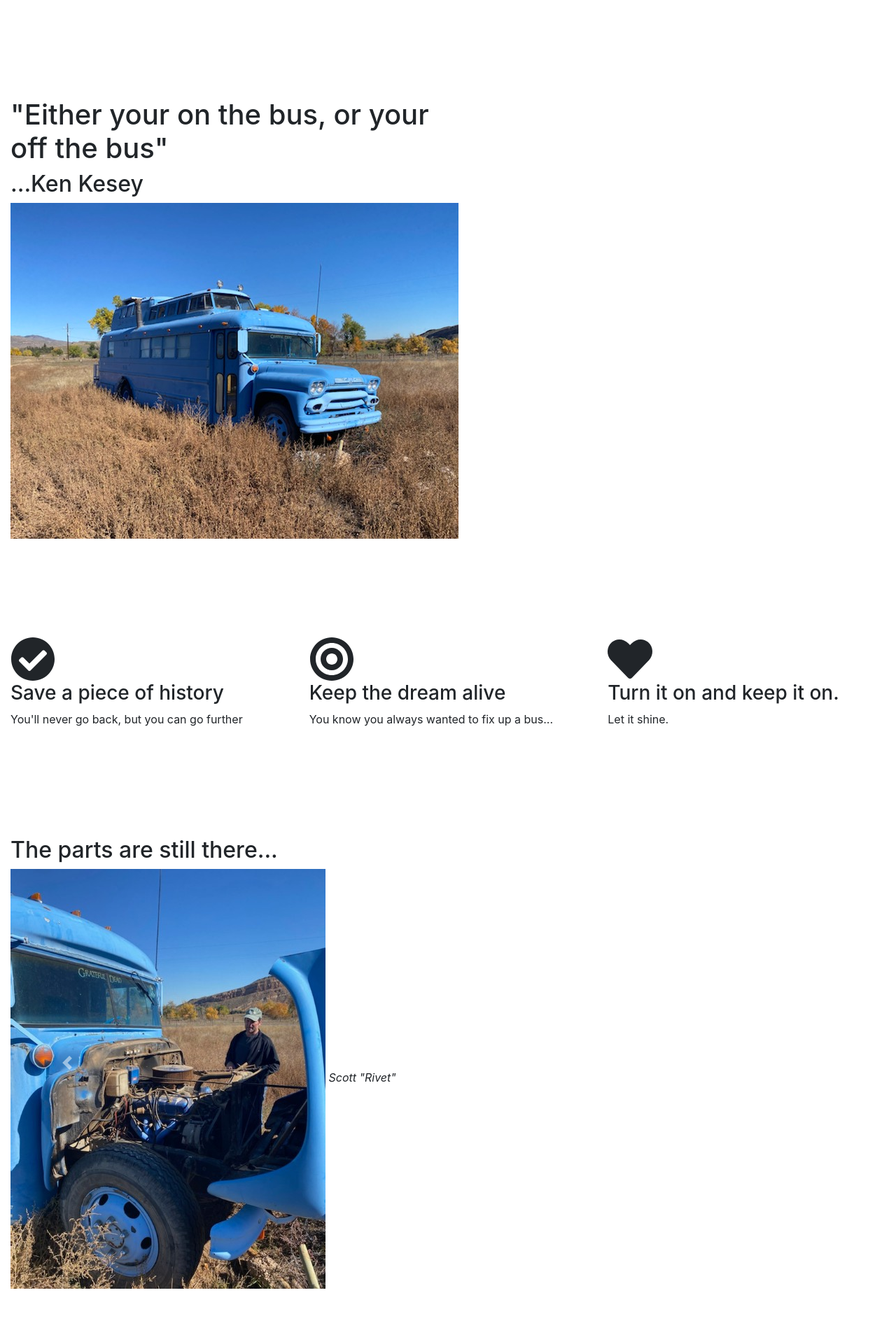
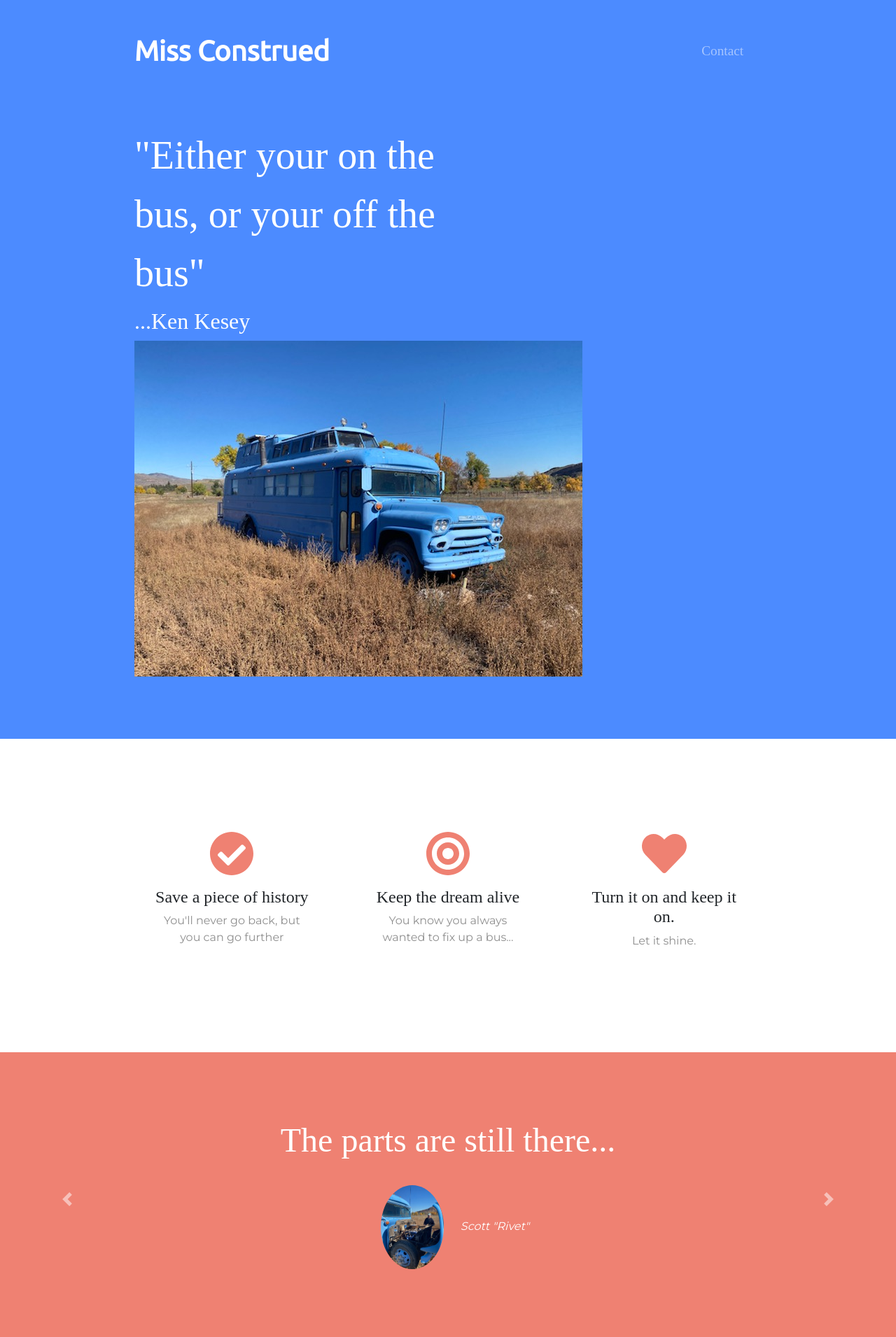
Before and after one commit to scottdangelo/save-the-bus, a Node server app: page / in a window 1280 px wide. Shown: the top 1911 px of the page at 70% size. Run offline with Node 20, Linux system fonts and the light colour scheme; some libraries are stand-ins or nearby versions.

Commit message:
sync styles.css

```diff
--- a/public/css/styles.css
+++ b/public/css/styles.css
@@ -1,35 +1,179 @@
-.container-fluid {
-    padding-top: 70px;
-    padding-bottom: 70px;
-}
-.navbar {
-    padding-top: 15px;
-    padding-bottom: 15px;
-    border: 0;
-    border-radius: 0;
-    margin-bottom: 0;
-    font-size: 12px;
-    letter-spacing: 5px;
-}
-.navbar-nav  li a:hover {
-    color: #1abc9c !important;
+
+body {
+  font-family: "Montserrat";
+  text-align: center;
 }
 
-.footer-padding {
-	padding-bottom: 60px;
+h1, h2, h3, h4, h5, h6 {
+  font-family: "Montserrat-Bold";
 }
 
-.footer {
-	position: absolute;
-	text-align: center;
-	bottom: 0;
-	width: 100%;
-	height: 60px;
-	background-color: #1abc9c;
+p {
+  color: #8f8f8f;
 }
 
-.footer p {
-	margin-top: 25px;
-	font-size: 12px;
+/* Headings */
+
+.big-heading {
+  font-family: "Montserrat-Black";
+  font-size: 3.5rem;
+  line-height: 1.5;
+}
+
+.section-heading {
+  font-size: 3rem;
+  line-height: 1.5;
+}
+
+/* Containers */
+
+.container-fluid{
+  padding: 7% 15%;
+}
+
+/* Sections */
+
+.colored-section {
+  background-color: #5e4cff;
   color: #fff;
 }
+
+.white-section {
+  background-color: #fff;
+}
+
+/* Navigation Bar */
+
+.navbar {
+  padding: 0 0 4.5rem;
+}
+
+.navbar-brand {
+  font-family: "Ubuntu";
+  font-size: 2.5rem;
+  font-weight: bold;
+}
+
+.nav-item {
+  padding: 0 18px;
+}
+
+.nav-link {
+  font-size: 1.2rem;
+  font-family: "Montserrat-Light";
+}
+
+/* Buttons */
+
+.download-button {
+  margin: 5% 3% 5% 0;
+}
+
+/* Title Section */
+
+#title {
+  background-color: #4c8bff;
+  color: #fff;
+  text-align: left;
+}
+
+#title .container-fluid {
+  padding: 3% 15% 7%;
+}
+
+/* Title Image */
+
+.title-image {
+  width: 60%;
+  transform: rotate(25deg);
+  position: absolute;
+  right: 30%;
+}
+
+/* Features Section */
+
+#features {
+  position: relative;
+}
+
+.feature-title {
+  font-size: 1.5rem;
+}
+
+.feature-box {
+  padding: 4.5%;
+}
+
+.icon {
+  color: #ef8172;
+  margin-bottom: 1rem;
+}
+
+.icon:hover {
+  color: #ff4c68;
+}
+
+/* Testimonial Section */
+
+#testimonials {
+  background-color: #ef8172;
+}
+
+.testimonial-text {
+  font-size: 3rem;
+  line-height: 1.5;
+}
+
+.testimonial-image {
+  width: 10%;
+  border-radius: 100%;
+  margin: 20px;
+}
+
+
+#press {
+  background-color: #ef8172;
+  padding-bottom: 3%;
+}
+
+.press-logo {
+  width: 15%;
+  margin: 20px 20px 50px;
+}
+
+/* Pricing Section */
+
+#pricing {
+  padding: 100px;
+}
+
+.price-text {
+  font-size: 3rem;
+  line-height: 1.5;
+}
+
+.pricing-column {
+  padding: 3% 2%;
+}
+
+/* CTA Section */
+
+
+/* Footer Section */
+
+
+.social-icon {
+  margin: 20px 10px;
+}
+
+@media (max-width: 1028px) {
+
+  #title {
+    text-align: center;
+  }
+
+  .title-image {
+    position: static;
+    transform: rotate(0);
+  }
+}
```
